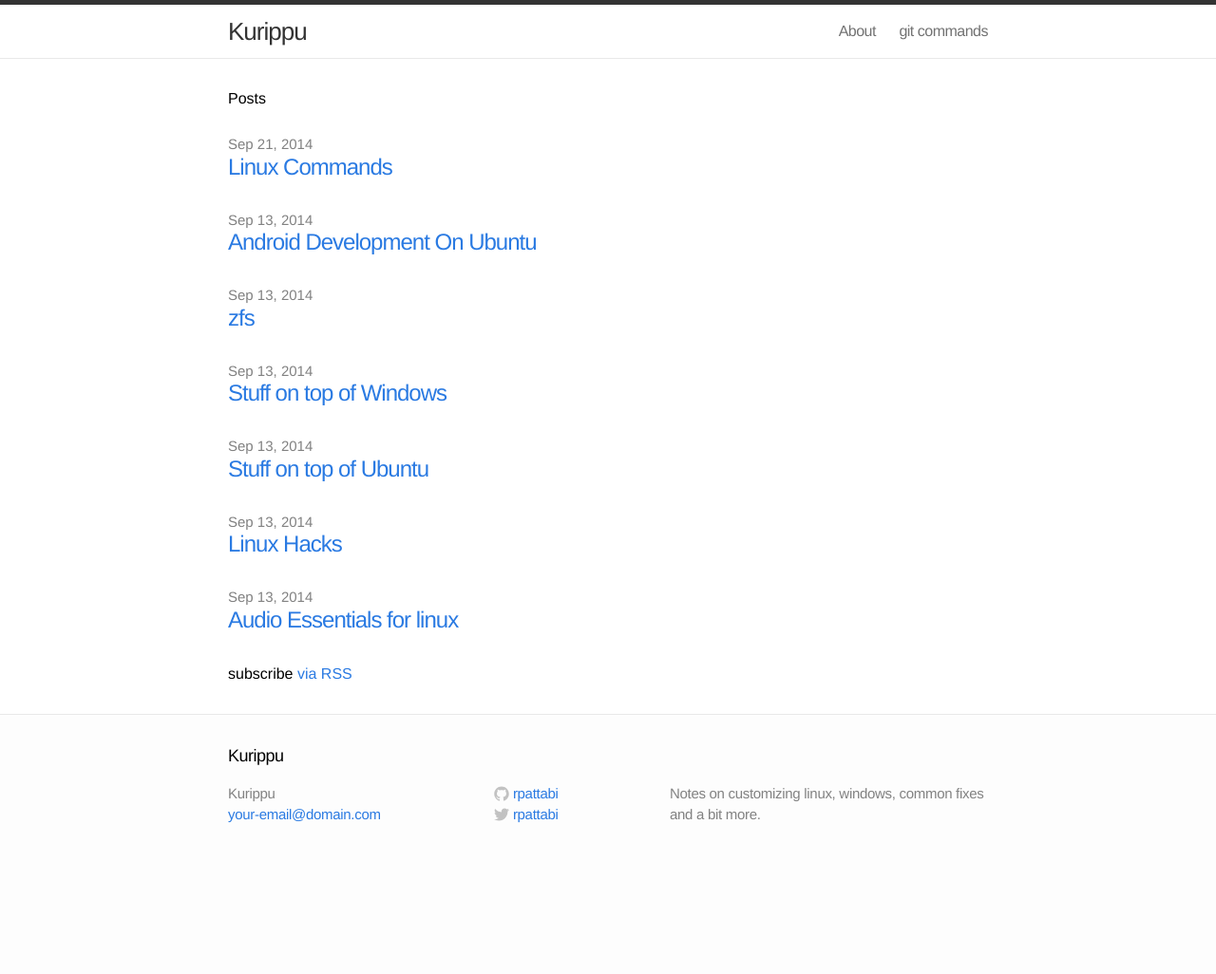
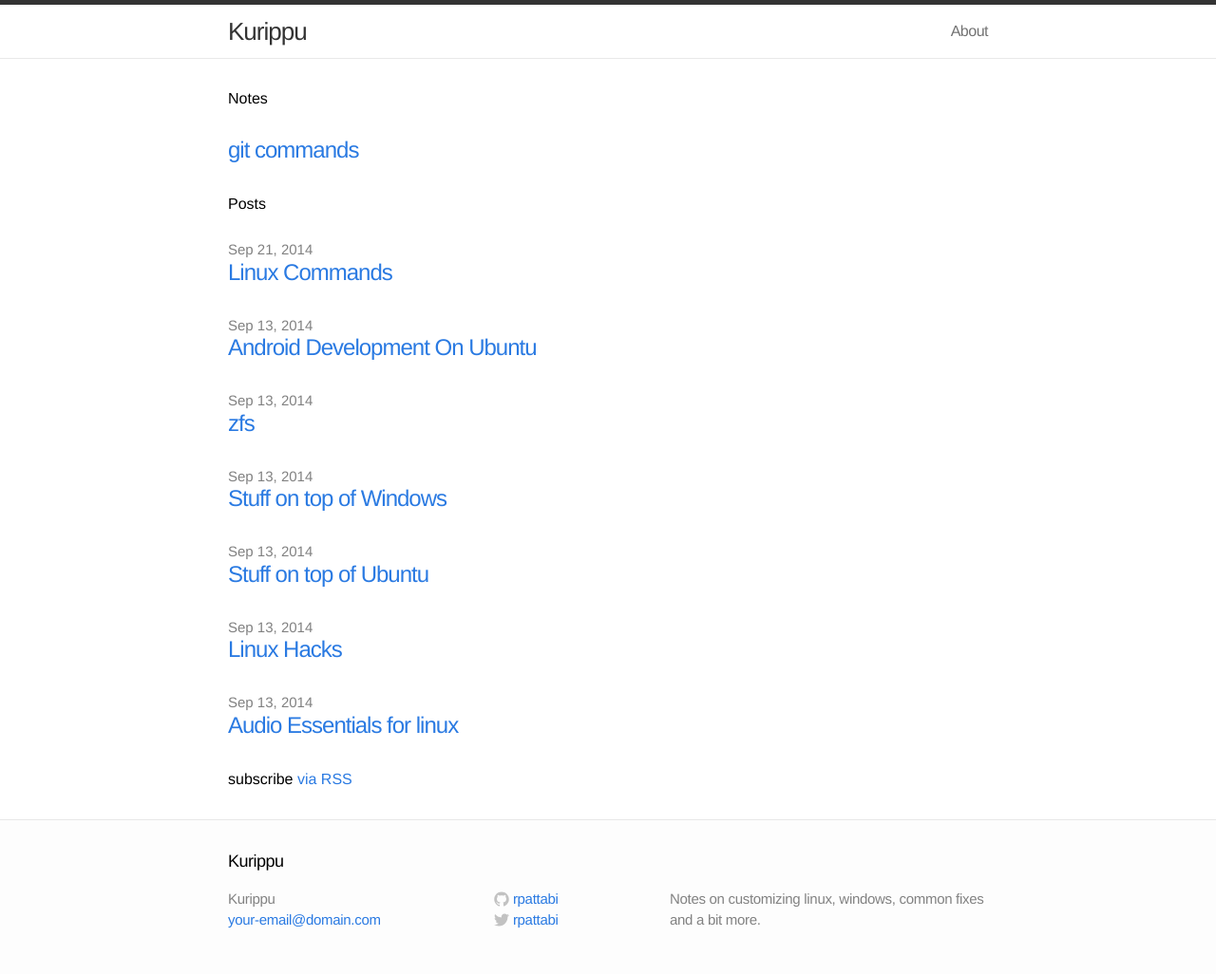
Before and after one commit to ananthp/kurippu, a Jekyll site: the page built from index.md, in a window 1280 px wide. Shown: the whole page at 95% size. Built offline with Jekyll 4.4.1, drawn with Linux system fonts in a browser that asks for light colours; before the commit the page ends 915 px from its top, so only the background shows below that.

Commit message:
Pages listed in main content. Some in navigation

```diff
--- a/_config.yml
+++ b/_config.yml
@@ -10,3 +10,5 @@ github_username:  rpattabi
 # Build settings
 markdown: kramdown
 permalink: pretty
+
+categories: navigation
--- a/_includes/header.html
+++ b/_includes/header.html
@@ -17,9 +17,12 @@
         </svg>
       </a>
       <div class="trigger">
-        {% for page in site.pages %}
+
+      {% for page in site.pages %}
+        {% if page.categories contains 'navigation' %}
           {% if page.title %}<a class="page-link" href="{{ page.url | prepend: site.baseurl }}">{{ page.title }}</a>{% endif %}
-        {% endfor %}
+        {% endif %}
+      {% endfor %}
       </div>
     </nav>
 
--- a/index.md
+++ b/index.md
@@ -3,6 +3,20 @@ layout: default
 ---
 
 <div class="home">
+
+
+<h1> Notes </h1>
+
+
+  <ul class="posts">
+    {% for page in site.pages %}
+      <li>
+      {% unless page.categories contains 'navigation' %}
+        <a class="post-link" href="{{ page.url | prepend: site.baseurl }}">{{ page.title }}</a>
+      {%endunless %}
+      </li>
+    {% endfor %}
+  </ul>
 
   <h1>Posts</h1>
 
```
Also changed, not shown: about.md (+1 -0 lines).
